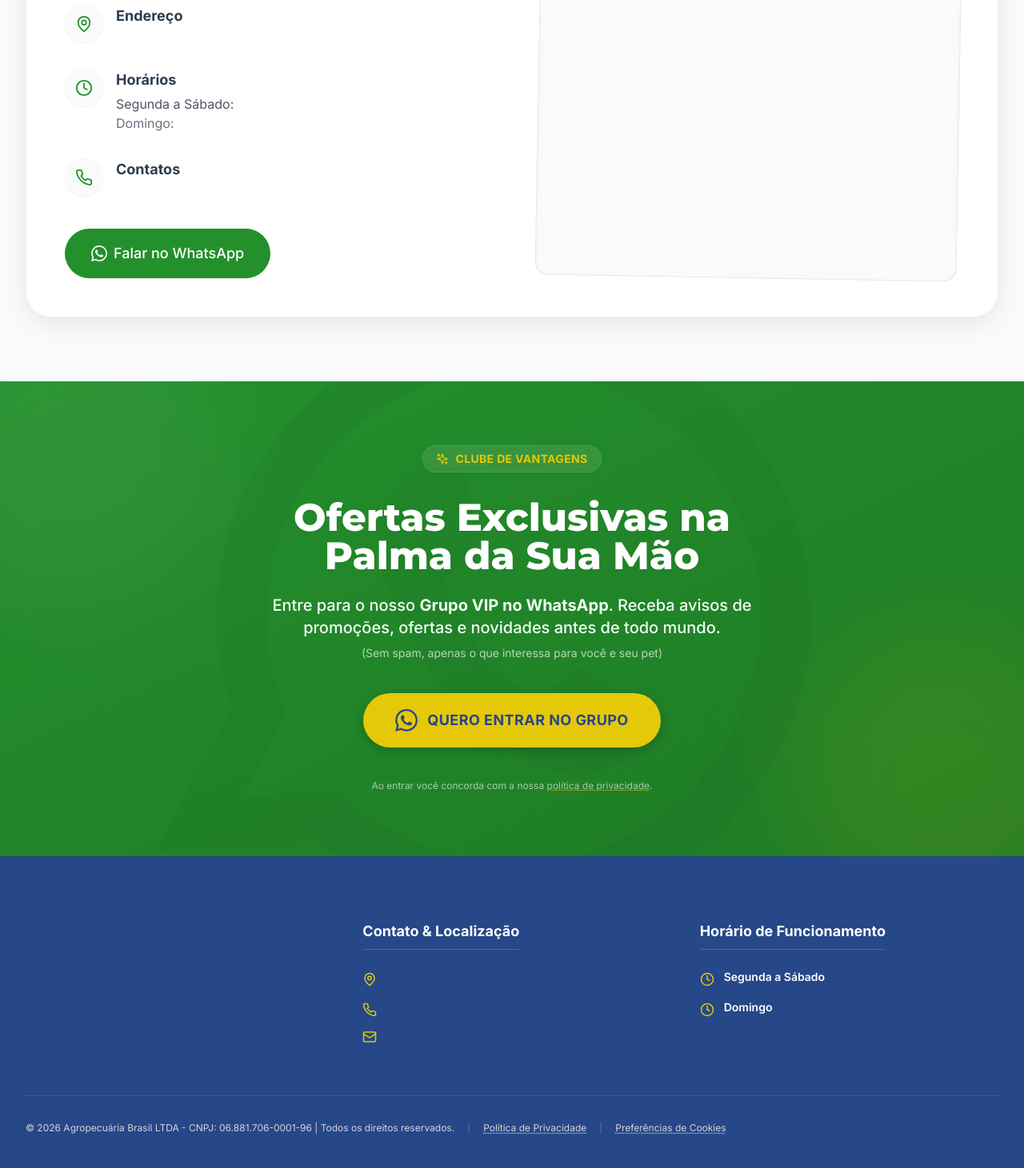
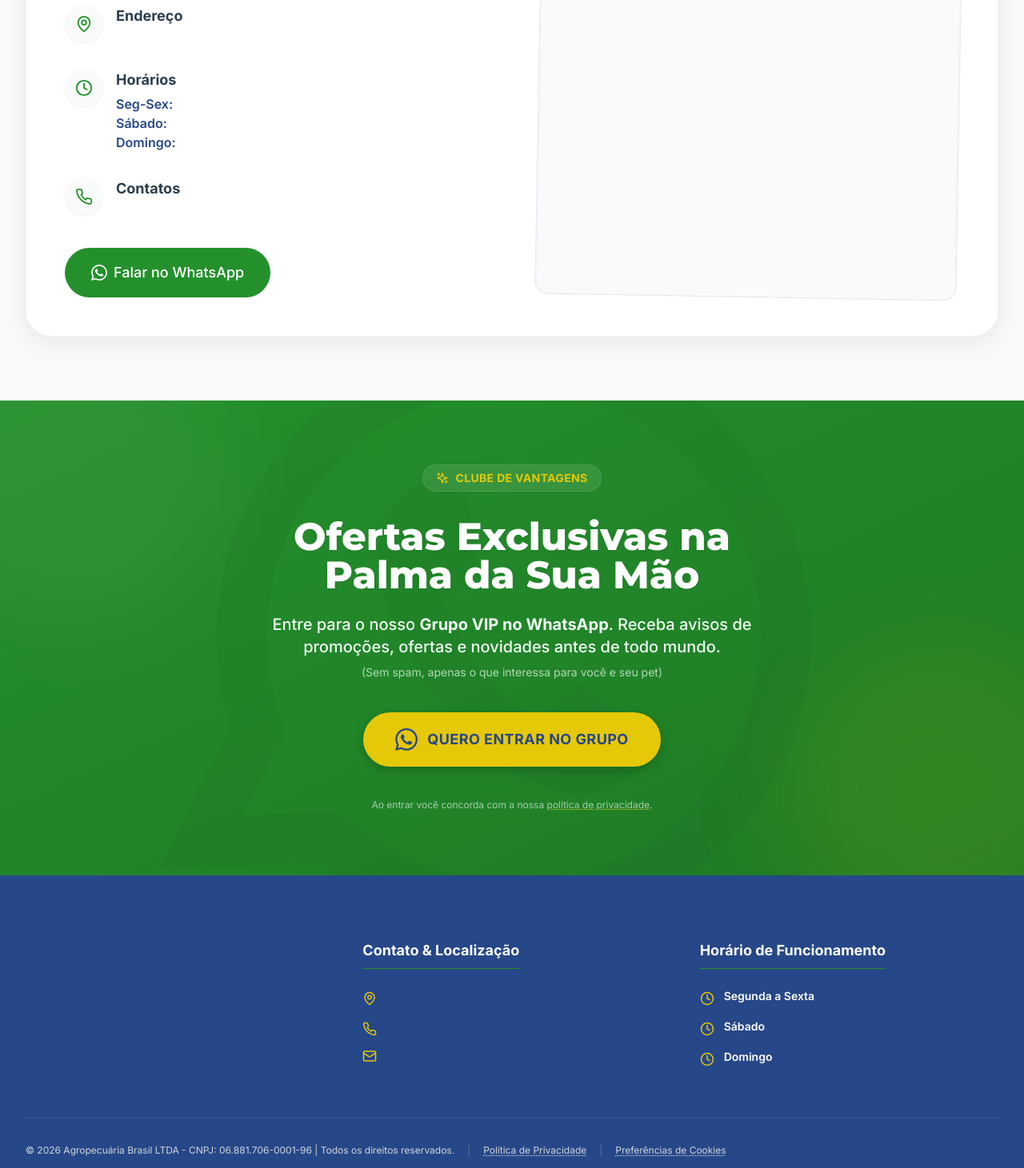
Before and after one commit to agropecuaria-brasil/agropecuaria-brasil-site, a React (Vite) app: page / in a window 1280 px wide. Shown: the part 2069-3530 px from the top of the page at 80% size. Built offline with nearby package versions, Linux system fonts and the light colour scheme.

Commit message:
Atualizando horarios de funcionamento

```diff
--- a/components/Contact.tsx
+++ b/components/Contact.tsx
@@ -89,15 +89,22 @@ const Contact: React.FC<ContactProps> = ({ onOpenCookieSettings }) => {
               <li className="flex items-start gap-3">
                 <Clock className="text-[#E5C808] mt-1 shrink-0" size={18} />
                 <div className="text-gray-100 text-sm">
-                  <p className="font-semibold text-white">Segunda a Sábado</p>
-                  <p>{contactInfo.openingHoursWeek}</p>
+                  <p className="font-semibold text-white">Segunda a Sexta</p>
+                  <p>{contactInfo.openingHoursMonFri}</p>
+                </div>
+              </li>
+              <li className="flex items-start gap-3">
+                <Clock className="text-[#E5C808] mt-1 shrink-0" size={18} />
+                <div className="text-gray-100 text-sm">
+                  <p className="font-semibold text-white">Sábado</p>
+                  <p>{contactInfo.openingHoursSat}</p>
                 </div>
               </li>
               <li className="flex items-start gap-3">
                 <Clock className="text-[#E5C808] mt-1 shrink-0" size={18} />
                 <div className="text-gray-100 text-sm">
                   <p className="font-semibold text-white">Domingo</p>
-                  <p>{contactInfo.openingHoursWeekend}</p>
+                  <p>{contactInfo.openingHoursSun}</p>
                 </div>
               </li>
             </ul>
--- a/components/VisitUs.tsx
+++ b/components/VisitUs.tsx
@@ -47,10 +47,13 @@ const VisitUs: React.FC = () => {
                  <div>
                     <h4 className="font-bold text-[#2C3E50] text-lg mb-1">Horários</h4>
                     <p className="text-gray-600 text-sm md:text-base">
-                      Segunda a Sábado: {contactInfo.openingHoursWeek}
+                      <span className="font-semibold text-[#264788]">Seg-Sex:</span> {contactInfo.openingHoursMonFri}
+                    </p>
+                    <p className="text-gray-600 text-sm md:text-base">
+                      <span className="font-semibold text-[#264788]">Sábado:</span> {contactInfo.openingHoursSat}
                     </p>
                     <p className="text-gray-500 text-sm md:text-base">
-                      Domingo: {contactInfo.openingHoursWeekend}
+                      <span className="font-semibold text-[#264788]">Domingo:</span> {contactInfo.openingHoursSun}
                     </p>
                  </div>
                </div>
--- a/hooks/useContent.ts
+++ b/hooks/useContent.ts
@@ -23,8 +23,9 @@ const defaultData: ContentContextType = {
       phonePrimary: '',
       phoneSecondary: '',
       email: '',
-      openingHoursWeek: '',
-      openingHoursWeekend: ''
+      openingHoursMonFri: '',
+      openingHoursSat: '',
+      openingHoursSun: ''
     }
   },
   announcements: [],
--- a/types.ts
+++ b/types.ts
@@ -50,8 +50,9 @@ export interface SiteSettings {
     phonePrimary: string;
     phoneSecondary?: string;
     email: string;
-    openingHoursWeek: string;
-    openingHoursWeekend: string;
+    openingHoursMonFri: string;
+    openingHoursSat: string;
+    openingHoursSun: string;
   };
 }
 
```
Also changed, not shown: 1 other file (tests, documents, lock files or other folders).
